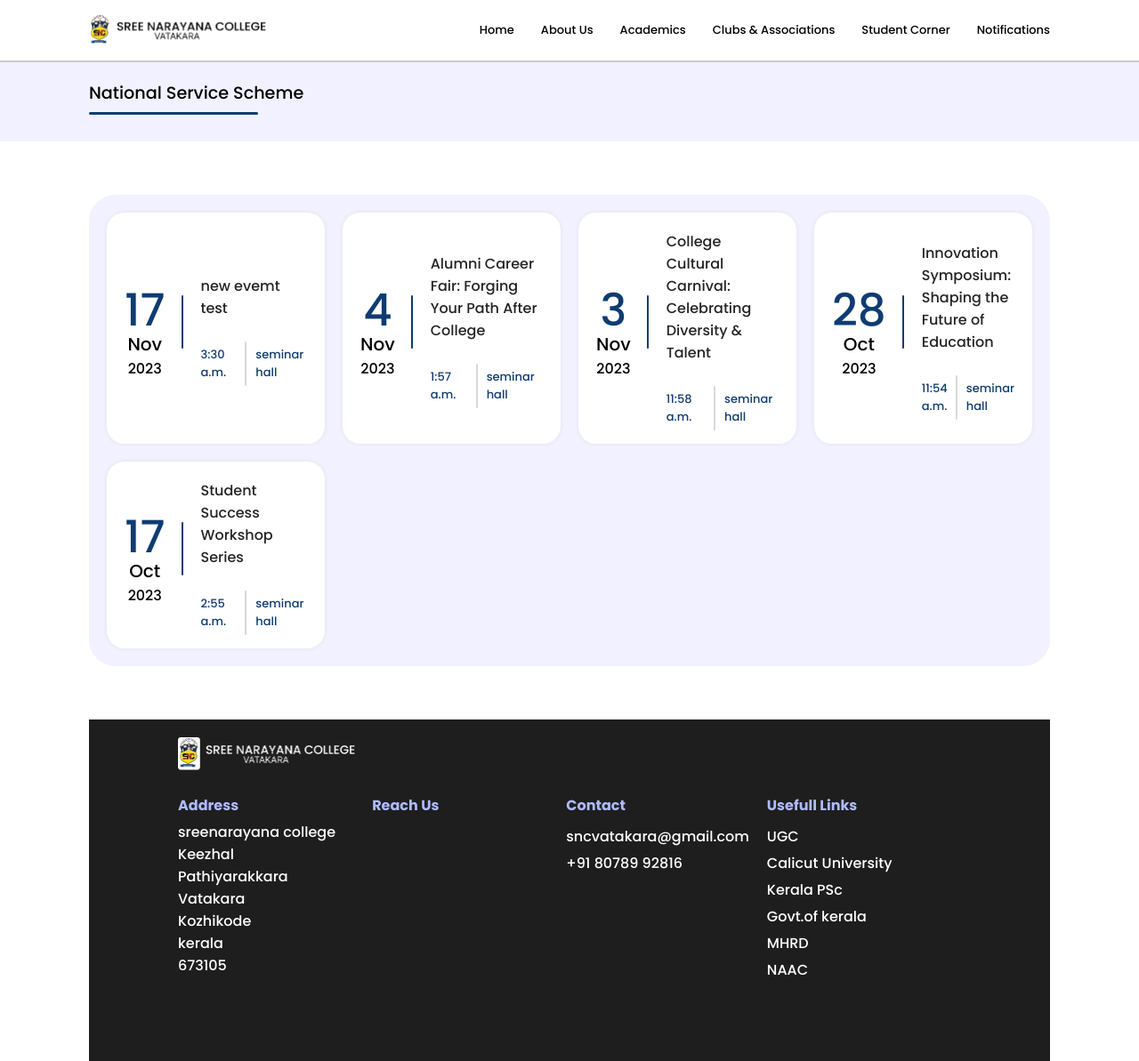
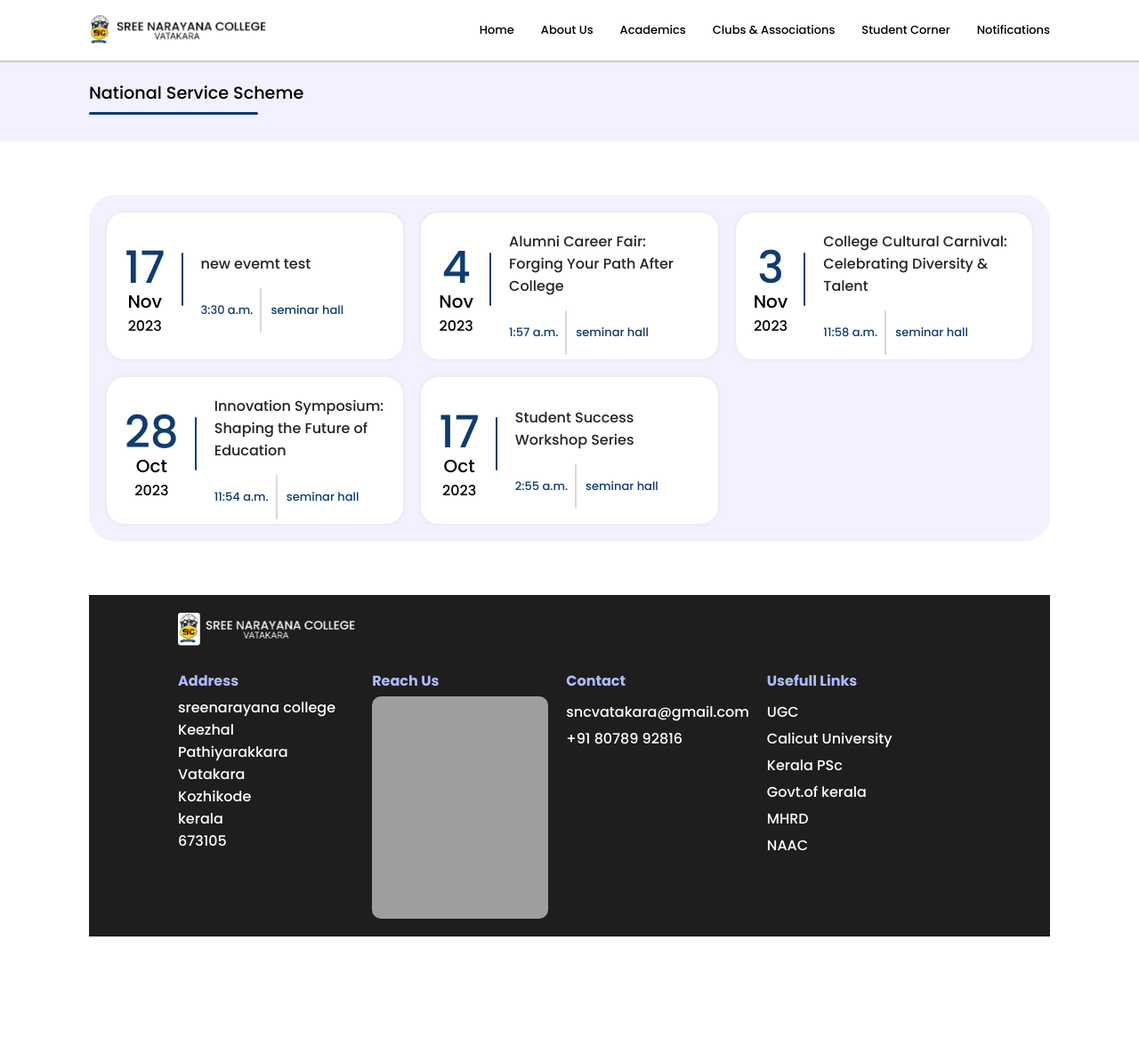
Before and after one commit to ishaquerisan/sncollegevatakara, a Django app: page /allevents in a window 1280 px wide. Shown: the whole page at 89% size. After the commit the page ends 1053 px from the top, so only its background shows below. Run offline with Django 4.2, Linux system fonts and the light colour scheme; data comes from the database, SQL or seed files in the repository; grey boxes are pictures that could not be loaded.

Commit message:
fix 4 grid layer

```diff
--- a/myapp/static/styles.css
+++ b/myapp/static/styles.css
@@ -870,7 +870,7 @@ navbar {
 .grid {
   display: grid;
   /* grid-template-columns: 1fr 1fr 1fr 1fr; */
-  grid-template-columns: repeat(auto-fit, minmax(200px, 1fr));
+  grid-template-columns: repeat(auto-fit, minmax(300px, 1fr));
   gap: 20px;
   place-content: center;
 }
```
